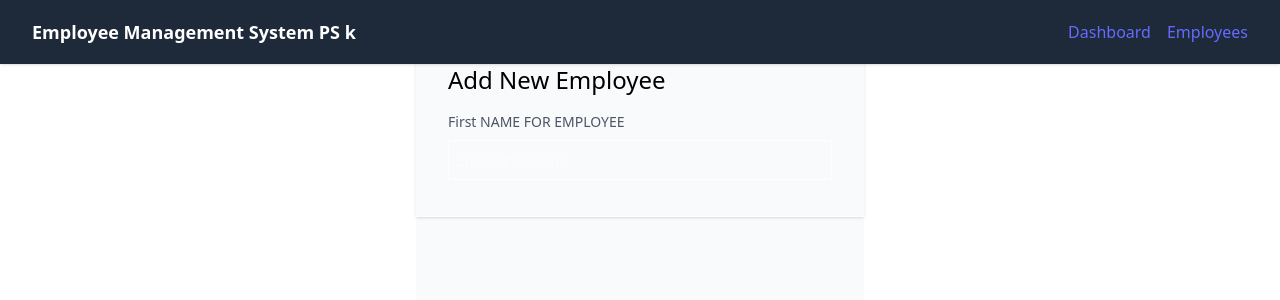
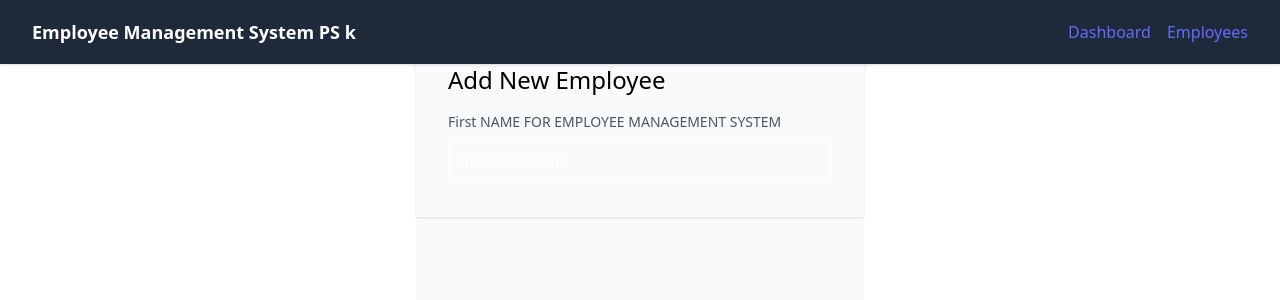
Before and after one commit to kofi527/U_I, a React (Vite) app: page / in a window 1280 px wide. Shown: the top 300 px of the page. Built offline with nearby package versions, Linux system fonts and the light colour scheme.

Commit message:
Update AddEmployee.jsx
Redefining the major labeling for the web application

```diff
--- a/src/components/AddEmployee.jsx
+++ b/src/components/AddEmployee.jsx
@@ -8,7 +8,7 @@ const AddEmployee = () => {
           <h1 className="text-black font-thin text-2xl">Add New Employee</h1>
         </div>
         <div className="items-center justify-center h-14 w-full my-4">
-            <label className="block text-gray-600 text-sm font-normal">First NAME FOR EMPLOYEE</label>
+            <label className="block text-gray-600 text-sm font-normal">First NAME FOR EMPLOYEE MANAGEMENT SYSTEM</label>
             <input type="text" className="h-10 w-96 border mt-2 px-2 text-sm focus:outline-none focus:border-blue-500" placeholder="Enter First Name" />
         </div>
       </div>
```
